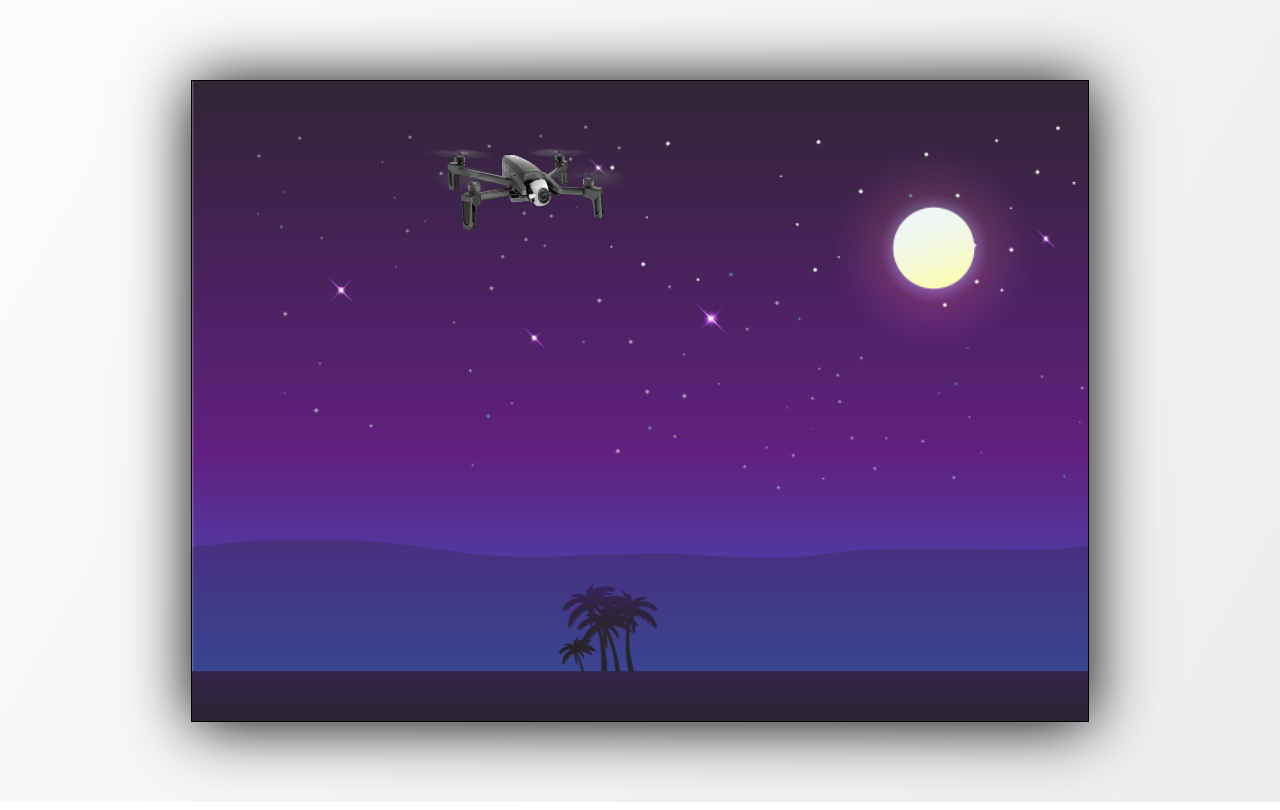
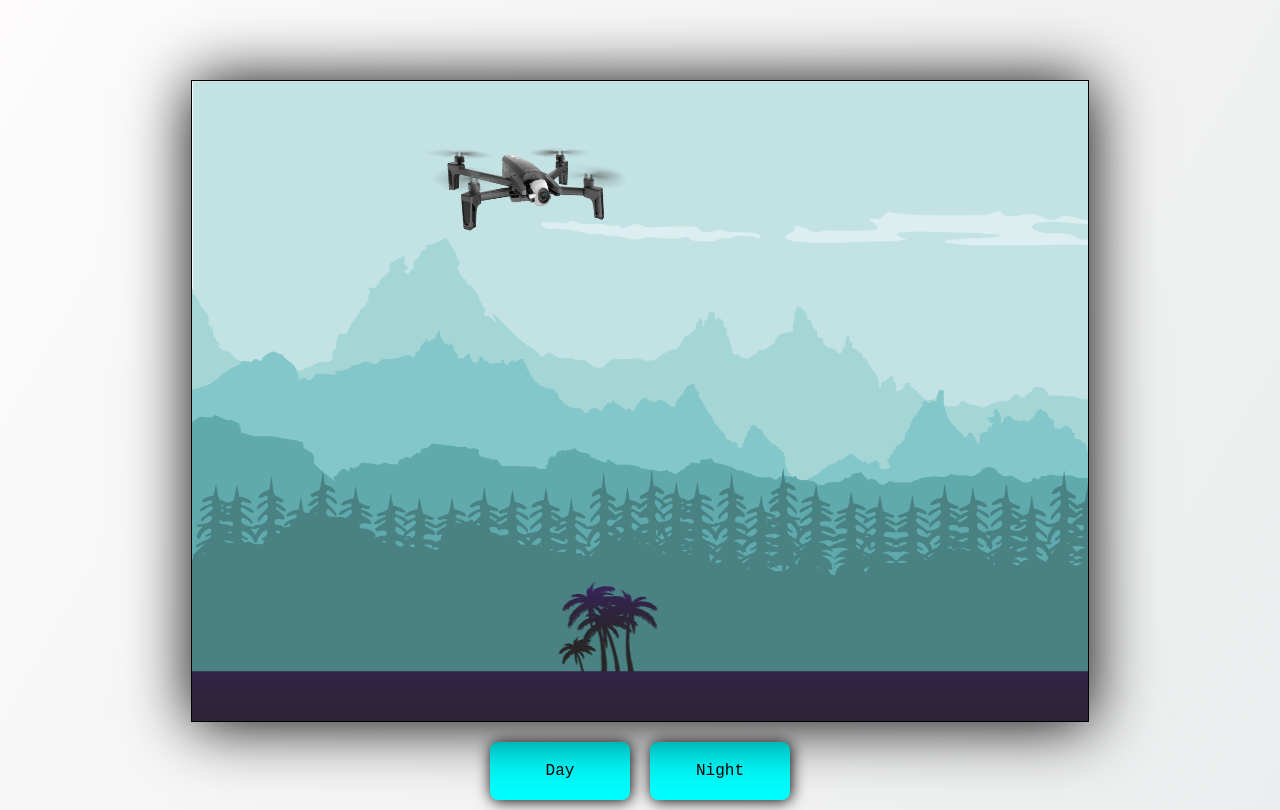
Before and after one commit to umangraval/Drone-Animation, a plain HTML site: page index.html in a window 1280 px wide. Drawn offline with Linux system fonts and the light colour scheme.

Commit message:
day/night added

```diff
--- a/index.html
+++ b/index.html
@@ -4,7 +4,7 @@
     <meta charset="UTF-8" />
     <link rel="stylesheet" href="style.css" />
     <meta name="viewport" content="width=device-width, initial-scale=1.0" />
-    <title>18BCE0170</title>
+    <title>18BCE0170 Umang Raval</title>
   </head>
   <body >
     <div id="overlay" onclick="off()">
@@ -35,6 +35,7 @@
         />
       </div>
     </div>
+    <center style="margin-top: -70px;"><span class="btn-duration" onclick="day()">Day</span><span class="btn-duration" onclick="night()">Night</span></center>
     <script>
       var flag = 0;
       var game = 1;
@@ -97,6 +98,17 @@
           flag = 0;
         }
       }
+
+      function night() {
+        document.getElementById("day").style.background = "url('assets/Img_night.png')";
+        document.getElementById("day").style.backgroundSize = "cover";
+      }
+
+      function day() {
+        document.getElementById("day").style.backgroundSize = "cover";
+        document.getElementById("day").style.backgroundImage = "url('assets/Img_day.png')";
+      }
+
       // event = keyup or keydown
       document.addEventListener("keyup", (event) => {
         console.log(event.code);
--- a/style.css
+++ b/style.css
@@ -14,7 +14,7 @@ body {
     width: 70vw;
     border: 1px solid black;
     margin: 5rem auto;
-    background: url('assets/Img_1.png');
+    background: url('assets/Img_day.png');
     background-size: cover;
     position: relative;
     box-shadow: 1px 2px 60px rgba(0, 0, 0, 5);
@@ -43,6 +43,16 @@ body {
     transition: 1s ease;
 }
 
+.btn-duration {
+    display: inline-block;
+    background-color: aqua;
+    padding: 20px;
+    margin: 10px;
+    width: 100px;
+    border-radius: 8px;
+    box-shadow: 1px 1px 15px rgba(0, 0, 0, 5);
+    font-family: 'Courier New', Courier, monospace;
+}
 #overlay {
     position: fixed;
     display: none;
```
Also changed, not shown: assets/Img_day.png (added), assets/Img_night.png (renamed from assets/Img_1.png).
